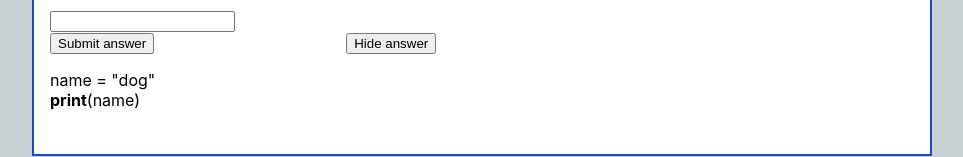
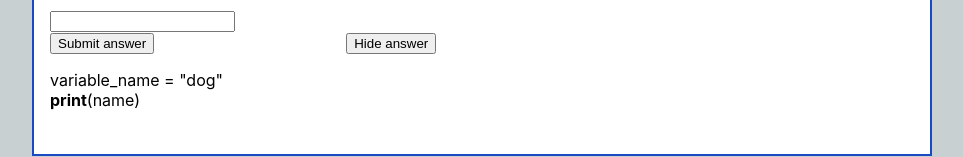
Before and after one commit to MD5595/SrtFlaskWebsite, a React (Create React App) app in the folder my-app/: page /u1_3 in a window 1280 px wide. Both pictures are taken after a click on the button "Show answer". Shown: the part 1357-1514 px from the top of the page, without its empty margins (0-963 px from the left). Built offline with nearby package versions, Linux system fonts and the light colour scheme; no server answers.

Commit message:
Update u1_3.js

```diff
--- a/my-app/src/pages/Articles/Unit1/u1_3.js
+++ b/my-app/src/pages/Articles/Unit1/u1_3.js
@@ -117,7 +117,7 @@ export default function Unit_1_3() {
                     </button>
                     {showAnswer && (
                         <div className="answer-box">
-                            <p>name = "dog"<br/>
+                            <p>variable_name = "dog"<br/>
                                 <b>print</b>(name)</p>
                         </div>
                     )}</form>
```
